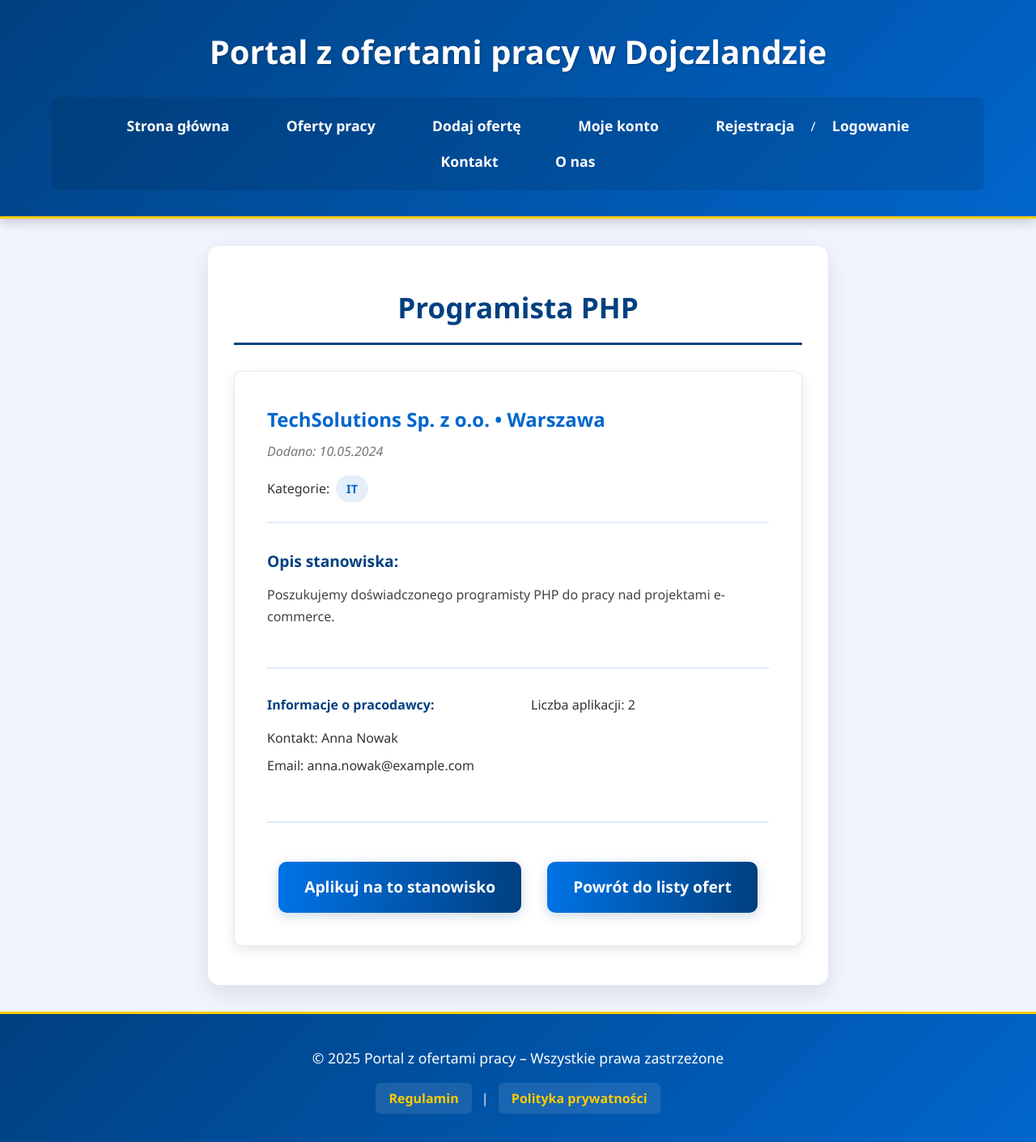
After one commit to GGTeacherOP/deutsch_Koceniak_Ginter, a PHP site: page /oferta_szczegoly.php?id=1 in a window 1280 px wide. The commit adds this page. Shown: the whole page at 81% size. Run offline with PHP 8.4, Linux system fonts and the light colour scheme; data comes from the database, SQL or seed files in the repository.

Commit message:
dodanie pliku oferta szczegoly,dodanie kodu css dla ofert w styleindex.css

```diff
--- /dev/null
+++ b/oferta_szczegoly.php
@@ -0,0 +1,171 @@
+<?php
+// Ładujemy plik konfiguracyjny zawierający dane do połączenia z bazą danych
+require_once 'config.php';
+
+// Sprawdzamy czy w URL przekazano parametr 'id' (identyfikator oferty)
+if (!isset($_GET['id'])) {
+    // Jeśli nie ma parametru 'id', przekierowujemy użytkownika na stronę listy ofert
+    header("Location: lista_ofert.php");
+    // Przerywamy wykonywanie skryptu
+    exit();
+}
+
+// Pobieramy ID oferty z parametru URL i konwertujemy na liczbę całkowitą (zabezpieczenie)
+$id_oferty = intval($_GET['id']);
+
+// Inicjalizujemy zmienną, która będzie przechowywać dane oferty
+$oferta = null;
+
+// Pobieranie szczegółów oferty z bazy danych
+try {
+    // Przygotowujemy zapytanie SQL z parametrem (zabezpieczenie przed SQL injection)
+    $stmt = $conn->prepare("SELECT o.*, u.imie, u.nazwisko, u.email as email_pracodawcy
+                          FROM oferty o
+                          JOIN uzytkownicy u ON o.id_pracodawcy = u.id
+                          WHERE o.id = ?");
+
+    // Wiążemy parametr (id oferty) z zapytaniem
+    $stmt->bind_param("i", $id_oferty);
+
+    // Wykonujemy zapytanie
+    $stmt->execute();
+
+    // Pobieramy wyniki zapytania
+    $result = $stmt->get_result();
+
+    // Sprawdzamy czy znaleziono ofertę o podanym ID
+    if ($result->num_rows === 0) {
+        // Jeśli nie znaleziono oferty, przekierowujemy na listę ofert
+        header("Location: lista_ofert.php");
+        exit();
+    }
+
+    // Pobieramy dane oferty jako tablicę asocjacyjną
+    $oferta = $result->fetch_assoc();
+} catch (Exception $e) {
+    // W przypadku błędu wyświetlamy komunikat i przerywamy działanie skryptu
+    die("Wystąpił błąd: " . $e->getMessage());
+}
+
+// Inicjalizujemy tablicę na kategorie oferty
+$kategorie = [];
+
+// Pobieranie kategorii dla oferty
+try {
+    // Przygotowujemy zapytanie do pobrania kategorii
+    $stmt = $conn->prepare("SELECT k.nazwa
+                           FROM oferty_kategorie ok
+                           JOIN kategorie k ON ok.id_kategorii = k.id
+                           WHERE ok.id_oferty = ?");
+    $stmt->bind_param("i", $id_oferty);
+    $stmt->execute();
+    $result = $stmt->get_result();
+
+    // Pobieramy wszystkie kategorie i dodajemy do tablicy
+    while ($row = $result->fetch_assoc()) {
+        $kategorie[] = $row['nazwa'];
+    }
+} catch (Exception $e) {
+    die("Wystąpił błąd: " . $e->getMessage());
+}
+
+// Inicjalizujemy zmienną na liczbę aplikacji
+$liczba_aplikacji = 0;
+
+// Pobieranie liczby aplikacji dla tej oferty
+try {
+    $stmt = $conn->prepare("SELECT COUNT(*) as liczba FROM aplikacje WHERE id_oferty = ?");
+    $stmt->bind_param("i", $id_oferty);
+    $stmt->execute();
+    $result = $stmt->get_result();
+    $row = $result->fetch_assoc();
+    $liczba_aplikacji = $row['liczba'];
+} catch (Exception $e) {
+    die("Wystąpił błąd: " . $e->getMessage());
+}
+?>
+<!DOCTYPE html>
+<html lang="pl">
+<head>
+    <meta charset="UTF-8">
+    <meta name="viewport" content="width=device-width, initial-scale=1.0">
+    <title>Szczegóły oferty - <?= htmlspecialchars($oferta['tytul']) ?></title>
+    <link rel="stylesheet" href="styleindex.css">
+</head>
+<body>
+
+<header>
+    <h1>Portal z ofertami pracy w Dojczlandzie</h1>
+    <nav>
+        <ul>
+            <li><a href="index.php">Strona główna</a></li>
+            <li><a href="lista_ofert.php">Oferty pracy</a></li>
+            <li><a href="dodaj_oferte.php">Dodaj ofertę</a></li>
+            <li><a href="konto.php">Moje konto</a></li>
+            <li><a href="rejestracja.php">Rejestracja</a> / <a href="logowanie.php">Logowanie</a></li>
+            <li><a href="kontakt.php">Kontakt</a></li>
+            <li><a href="o_nas.php">O nas</a></li>
+        </ul>
+    </nav>
+</header>
+
+<main>
+    <section id="szczegoly-oferty">
+        <h2><?= htmlspecialchars($oferta['tytul']) ?></h2>
+
+        <div class="oferta-szczegoly">
+            <div class="oferta-naglowek">
+                <h3><?= htmlspecialchars($oferta['firma']) ?> • <?= htmlspecialchars($oferta['lokalizacja']) ?></h3>
+                <p class="data-dodania">Dodano: <?= date('d.m.Y', strtotime($oferta['data_dodania'])) ?></p>
+                <?php if (!empty($kategorie)): ?>
+                    <div class="kategorie">
+                        <span>Kategorie: </span>
+                        <?php foreach ($kategorie as $kategoria): ?>
+                            <span class="kategoria"><?= htmlspecialchars($kategoria) ?></span>
+                        <?php endforeach; ?>
+                    </div>
+                <?php endif; ?>
+            </div>
+
+            <div class="oferta-tresc">
+                <h4>Opis stanowiska:</h4>
+                <p><?= nl2br(htmlspecialchars($oferta['opis'])) ?></p>
+
+                <?php if (!empty($oferta['wymagania'])): ?>
+                    <h4>Wymagania:</h4>
+                    <p><?= nl2br(htmlspecialchars($oferta['wymagania'])) ?></p>
+                <?php endif; ?>
+
+                <?php if (!empty($oferta['oferujemy'])): ?>
+                    <h4>Oferujemy:</h4>
+                    <p><?= nl2br(htmlspecialchars($oferta['oferujemy'])) ?></p>
+                <?php endif; ?>
+            </div>
+
+            <div class="oferta-dodatkowe">
+                <div class="pracodawca-info">
+                    <h4>Informacje o pracodawcy:</h4>
+                    <p>Kontakt: <?= htmlspecialchars($oferta['imie'] . ' ' . $oferta['nazwisko']) ?></p>
+                    <p>Email: <?= htmlspecialchars($oferta['email_pracodawcy']) ?></p>
+                </div>
+
+                <div class="statystyki">
+                    <p>Liczba aplikacji: <?= $liczba_aplikacji ?></p>
+                </div>
+            </div>
+
+            <div class="oferta-akcje">
+                <a href="aplikuj.php?id=<?= $id_oferty ?>" class="button">Aplikuj na to stanowisko</a>
+                <a href="lista_ofert.php" class="button">Powrót do listy ofert</a>
+            </div>
+        </div>
+    </section>
+</main>
+
+<footer>
+    <p>&copy; 2025 Portal z ofertami pracy – Wszystkie prawa zastrzeżone</p>
+    <a href="regulamin.php">Regulamin</a> | <a href="polityka_prywatnosci.php">Polityka prywatności</a>
+</footer>
+
+</body>
+</html>
--- a/styleindex.css
+++ b/styleindex.css
@@ -464,3 +464,90 @@ footer a:hover {
         .search-form button:active {
             transform: translateY(0);
         }
+        /* Szczegóły oferty */
+.oferta-szczegoly {
+    background-color: #fff;
+    border-radius: 10px;
+    padding: 2.5rem;
+    box-shadow: 0 5px 15px rgba(0, 0, 0, 0.1);
+    border: 1px solid rgba(0, 64, 128, 0.1);
+}
+
+.oferta-naglowek {
+    border-bottom: 2px solid #e0e9ff;
+    padding-bottom: 1.5rem;
+    margin-bottom: 2rem;
+}
+
+.oferta-naglowek h3 {
+    color: #0066cc;
+    font-size: 1.5rem;
+    margin-bottom: 0.5rem;
+}
+
+.data-dodania {
+    color: #777;
+    font-style: italic;
+    margin-bottom: 1rem;
+}
+
+.kategorie {
+    display: flex;
+    flex-wrap: wrap;
+    gap: 0.5rem;
+    align-items: center;
+}
+
+.kategoria {
+    background-color: rgba(0, 102, 204, 0.1);
+    color: #0066cc;
+    padding: 0.3rem 0.8rem;
+    border-radius: 20px;
+    font-size: 0.9rem;
+    font-weight: 600;
+}
+
+.oferta-tresc h4 {
+    color: #004080;
+    margin: 1.5rem 0 0.8rem;
+    font-size: 1.2rem;
+}
+
+.oferta-tresc p {
+    line-height: 1.7;
+    color: #444;
+}
+
+.oferta-dodatkowe {
+    display: grid;
+    grid-template-columns: 1fr 1fr;
+    gap: 2rem;
+    margin-top: 3rem;
+    padding-top: 2rem;
+    border-top: 2px solid #e0e9ff;
+}
+
+.pracodawca-info h4,
+.statystyki h4 {
+    color: #004080;
+    margin-bottom: 1rem;
+}
+
+.pracodawca-info p,
+.statystyki p {
+    margin-bottom: 0.5rem;
+}
+
+.oferta-akcje {
+    display: flex;
+    justify-content: center;
+    gap: 2rem;
+    margin-top: 3rem;
+    padding-top: 2rem;
+    border-top: 2px solid #e0e9ff;
+}
+
+.oferta-akcje .button {
+    width: auto;
+    padding: 1rem 2rem;
+}
```
